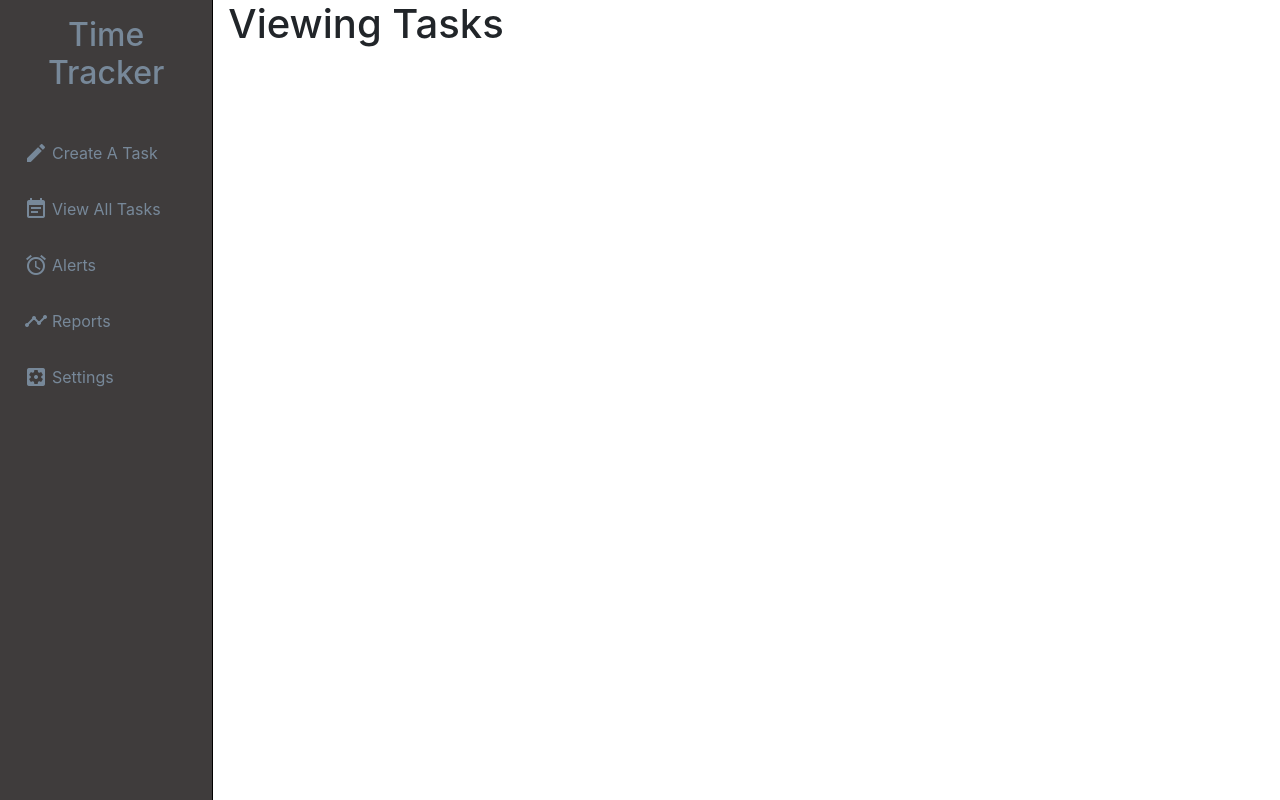
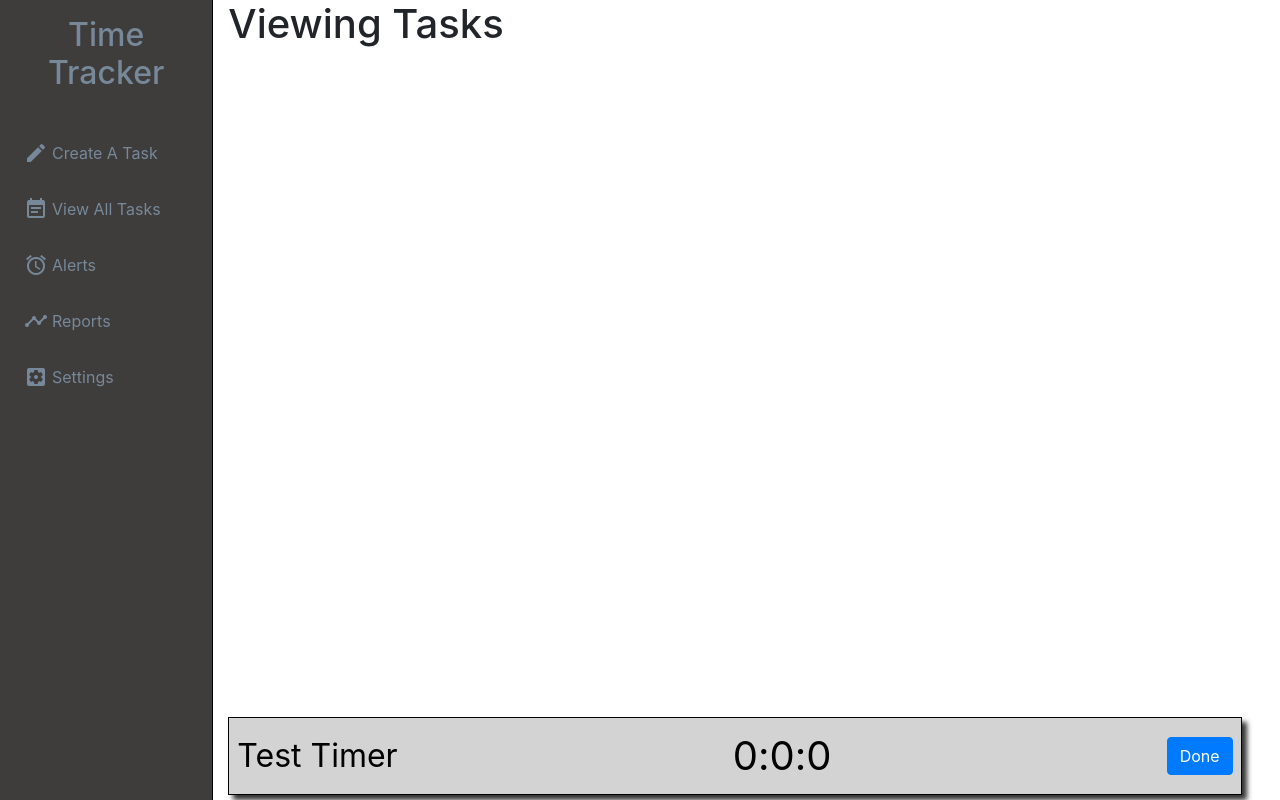
Before and after one commit to chingu-voyages/TNT-Task-Timer-v12-geckos-team-01-, a React (Create React App) app: page /viewtasks in a window 1280 px wide. Built offline with nearby package versions, Linux system fonts and the light colour scheme.

Commit message:
created TimerDisplay component

```diff
--- a/src/App.css
+++ b/src/App.css
@@ -3,6 +3,10 @@
   --sidebar-link-color: lightslategray;
   --sidebar-icon-color: lightslategray;
   --time-tracker-logo-color: lightslategray;
+
+  --timer-display-bg-color: lightgray;
+  --timer-display-text-color: black;
+  --timer-display-time-color: black;
 }
 
 html,
@@ -18,6 +22,7 @@ i:hover {
   text-decoration: none;
 }
 
+/* sidebar styles */
 .sidebar {
   height: 100vh;
   background-color: var(--sidebar-bg-color);
@@ -67,6 +72,37 @@ i:hover {
   text-decoration: none;
 }
 
+/* TimerDisplay styles */
+
+.timer-display {
+  border: solid 1px black;
+  padding: 0.5rem;
+  position: absolute;
+  bottom: 5px;
+  width: 95%;
+
+  display: flex;
+  justify-content: space-between;
+  align-items: center;
+
+  background-color: var(--timer-display-bg-color);
+  box-shadow: 5px 5px 5px #333;
+}
+
+.timer-display span {
+  display: inline-block;
+}
+
+.timer-text {
+  color: var(--timer-display-text-color);
+  font-size: 2rem;
+}
+
+/* .timer-time is the class for the hours:minutes:seconds display and the seperator */
+.timer-time {
+  font-size: 2.5rem;
+  color: black;
+}
 @media (max-width: 900px) {
   .sidebar {
     width: 100px;
--- a/src/App.js
+++ b/src/App.js
@@ -17,6 +17,7 @@ import { BrowserRouter as Router, Route, Switch } from "react-router-dom";
 
 import Sidebar from "./components/Sidebar/Sidebar";
 import MainContent from "./components/MainContent";
+import TimerDisplay from "./components/TimerDisplay";
 
 /* Pages */
 import CreateTaskPage from "./pages/CreateTaskPage";
@@ -26,6 +27,8 @@ import TaskAlertsPage from "./pages/TaskAlertsPage";
 import ViewTasksPage from "./pages/ViewTasksPage";
 
 function App() {
+  const timerDone = () => console.log("Timer Done");
+
   return (
     <main>
       <Router>
@@ -50,6 +53,7 @@ function App() {
                   <Route exact path="/taskalerts" component={TaskAlertsPage} />
                   <Route exact path="/viewtasks" component={ViewTasksPage} />
                 </Switch>
+                <TimerDisplay text="Test Timer" doneCallback={timerDone} />
               </MainContent>
             </Col>
           </Row>
--- a/src/components/Sidebar/Sidebar.js
+++ b/src/components/Sidebar/Sidebar.js
@@ -1,10 +1,8 @@
 import React from "react";
-import PropTypes from "prop-types";
+// import PropTypes from "prop-types";
 import SidebarItem from "./SidebarItem";
 
-const Sidebar = props => {
-  const { children } = props;
-
+const Sidebar = () => {
   // The links that should appear in the sidebar.
   // to: the link used by React Router
   // iconName: Google material Icon name (https://material.io/resources/icons/?style=baseline)
@@ -19,6 +17,7 @@ const Sidebar = props => {
 
   const sidebarItems = sidebarData.map(sidebarItem => (
     <SidebarItem
+      key={sidebarItem.linkText}
       to={sidebarItem.to}
       iconName={sidebarItem.iconName}
       linkText={sidebarItem.linkText}
@@ -29,14 +28,12 @@ const Sidebar = props => {
     <div className="sidebar">
       <h1 className="time-tracker-logo">Time Tracker</h1>
       <ul className="sidebar-list">{sidebarItems}</ul>
-
-      <div className="sidebar-extra">{children}</div>
     </div>
   );
 };
 
-Sidebar.propTypes = {
-  children: PropTypes.any.isRequired
-};
+// Sidebar.propTypes = {
+
+// };
 
 export default Sidebar;
--- /dev/null
+++ b/src/components/TimerDisplay.js
@@ -0,0 +1,36 @@
+import React from "react";
+import Button from "react-bootstrap/Button";
+import PropTypes from "prop-types";
+
+const TimerDisplay = ({ text, hours, seconds, minutes, doneCallback }) => {
+  return (
+    <div className="timer-display">
+      <span className="timer-text">{text}</span>
+
+      <div className="timer-current-time">
+        <span className="timer-hours timer-time">{hours}</span>
+        <span className="timer-divider timer-time">:</span>
+        <span className="timer-minutes timer-time">{minutes}</span>
+        <span className="timer-divider timer-time">:</span>
+        <span className="timer-seconds timer-time">{seconds}</span>
+      </div>
+      <Button onClick={doneCallback}>Done</Button>
+    </div>
+  );
+};
+
+TimerDisplay.propTypes = {
+  text: PropTypes.string.isRequired,
+  hours: PropTypes.number,
+  minutes: PropTypes.number,
+  seconds: PropTypes.number,
+  doneCallback: PropTypes.func.isRequired
+};
+
+TimerDisplay.defaultProps = {
+  hours: 0,
+  minutes: 0,
+  seconds: 0
+};
+
+export default TimerDisplay;
```
